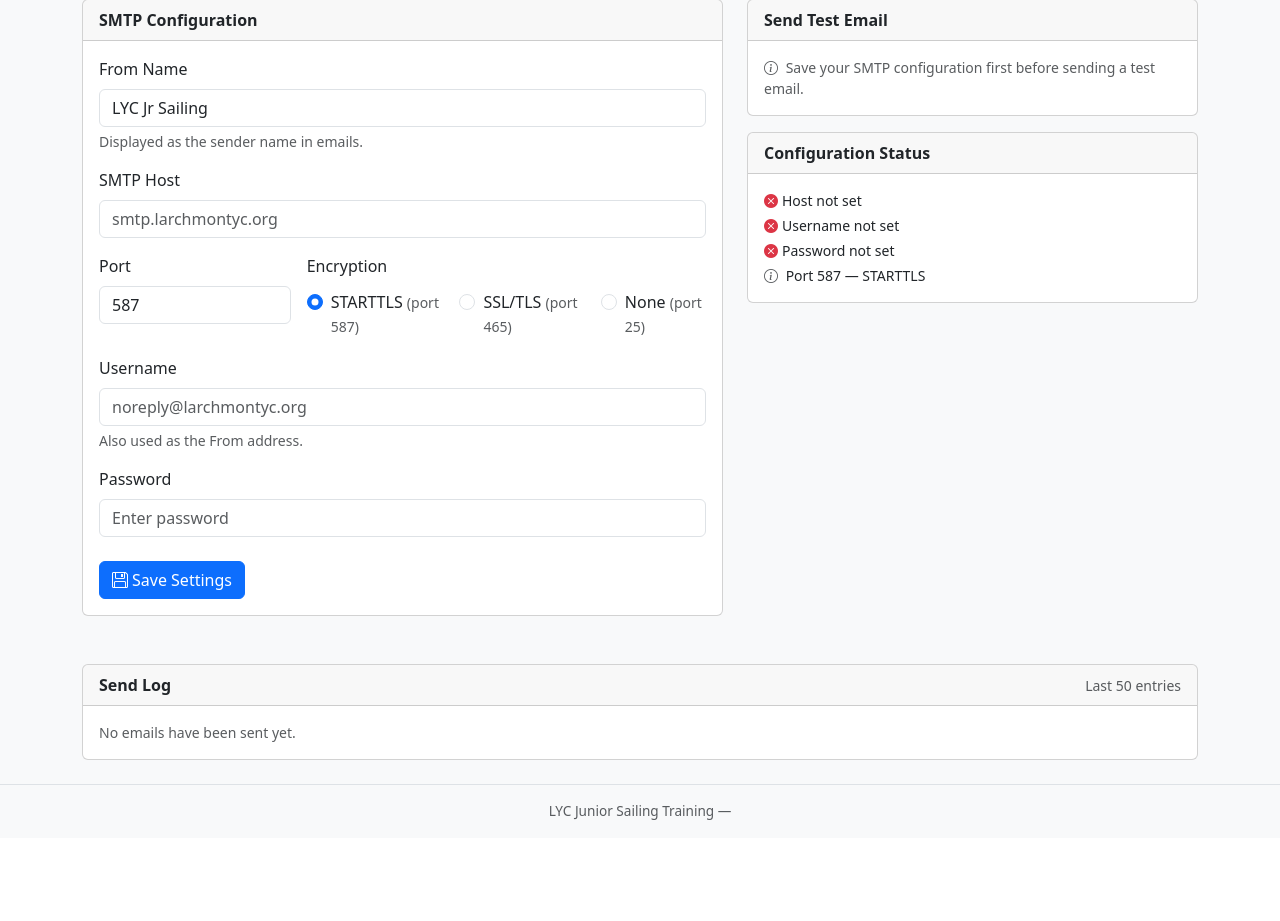
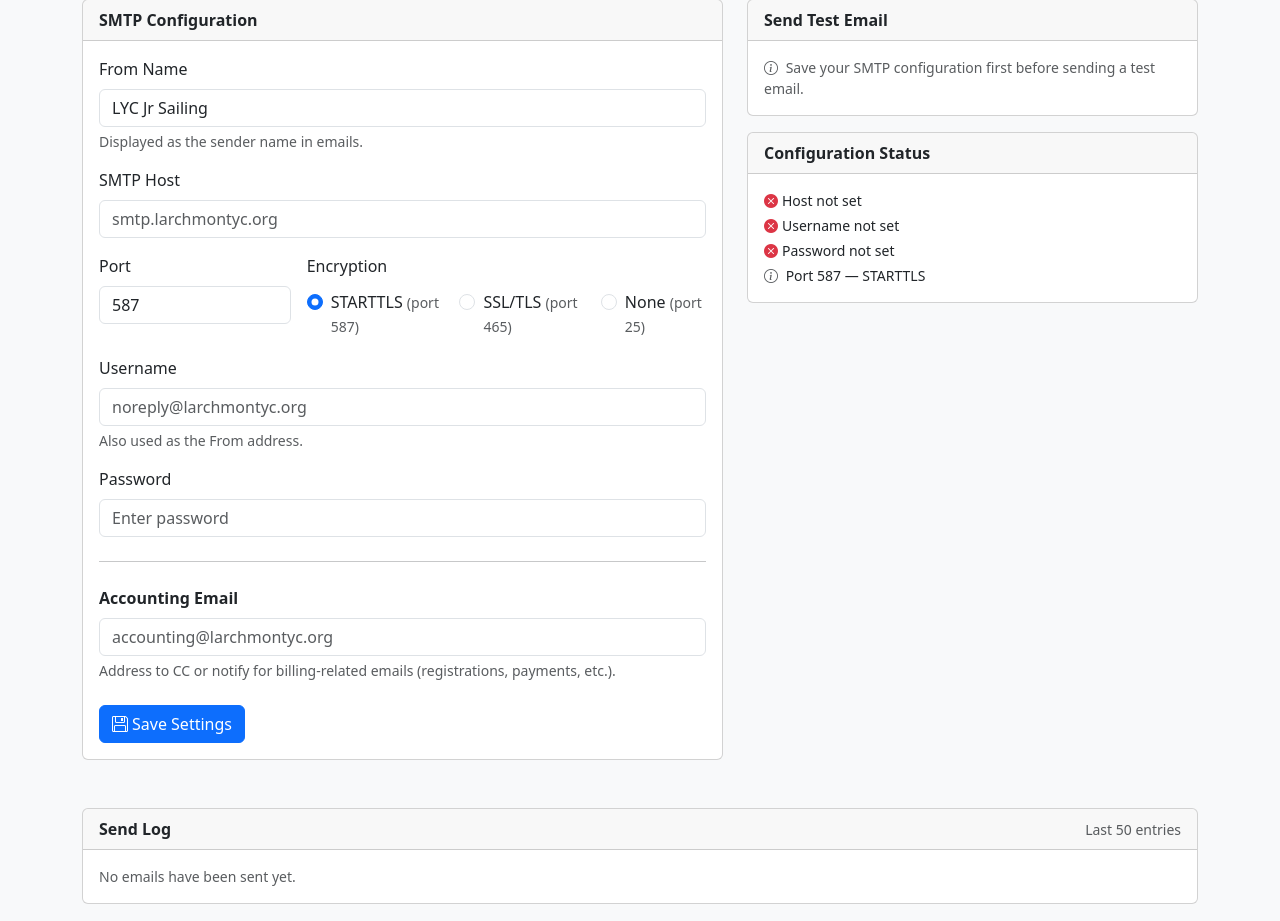
Before and after one commit to mikesmeets/lyc-session-scheduler, a Flask app: page /admin/email-settings in a window 1280 px wide. Shown: the part 143-1064 px from the top of the page. Before the commit the page ends 963 px from the top, so only its background shows below. Run offline with Flask 3, Linux system fonts and the light colour scheme; a user stored in the database is signed in; data that the repository does not hold is empty.

Commit message:
Add accounting email field to Email Settings
Stored in AppSetting as 'accounting_email'. Displayed in the SMTP
configuration form below a divider, with a note that it's intended
for CC/notification on billing-related emails.

Co-Authored-By: Claude Sonnet 4.6 <noreply@anthropic.com>

```diff
--- a/app/routes/admin.py
+++ b/app/routes/admin.py
@@ -706,17 +706,19 @@ def email_settings():
         if new_password:
             AppSetting.set('smtp_password', new_password)
         AppSetting.set('smtp_from_name',  request.form.get('smtp_from_name', '').strip())
+        AppSetting.set('accounting_email', request.form.get('accounting_email', '').strip())
         db.session.commit()
         flash('Email settings saved.', 'success')
         return redirect(url_for('admin.email_settings'))
 
     config = {
-        'smtp_host':       AppSetting.get('smtp_host'),
-        'smtp_port':       AppSetting.get('smtp_port', '587'),
-        'smtp_encryption': AppSetting.get('smtp_encryption', 'tls'),
-        'smtp_username':   AppSetting.get('smtp_username'),
-        'smtp_from_name':  AppSetting.get('smtp_from_name', 'LYC Jr Sailing'),
+        'smtp_host':        AppSetting.get('smtp_host'),
+        'smtp_port':        AppSetting.get('smtp_port', '587'),
+        'smtp_encryption':  AppSetting.get('smtp_encryption', 'tls'),
+        'smtp_username':    AppSetting.get('smtp_username'),
+        'smtp_from_name':   AppSetting.get('smtp_from_name', 'LYC Jr Sailing'),
         'smtp_password_set': bool(AppSetting.get('smtp_password')),
+        'accounting_email': AppSetting.get('accounting_email', ''),
     }
     logs = EmailLog.query.order_by(EmailLog.sent_at.desc()).limit(50).all()
     return render_template('admin/email_settings.html', config=config, logs=logs)
--- a/app/templates/admin/email_settings.html
+++ b/app/templates/admin/email_settings.html
@@ -75,11 +75,23 @@
             <div class="form-text">Also used as the From address.</div>
           </div>
 
-          <div class="mb-4">
+          <div class="mb-3">
             <label class="form-label">Password</label>
             <input type="password" name="smtp_password" class="form-control"
                    placeholder="{{ '●●●●●●●● (saved — leave blank to keep)' if config.smtp_password_set else 'Enter password' }}"
                    autocomplete="new-password">
+          </div>
+
+          <hr class="my-4">
+
+          <div class="mb-4">
+            <label class="form-label fw-semibold">Accounting Email</label>
+            <input type="email" name="accounting_email" class="form-control"
+                   value="{{ config.accounting_email }}"
+                   placeholder="accounting@larchmontyc.org">
+            <div class="form-text">
+              Address to CC or notify for billing-related emails (registrations, payments, etc.).
+            </div>
           </div>
 
           <button type="submit" class="btn btn-primary">
```
